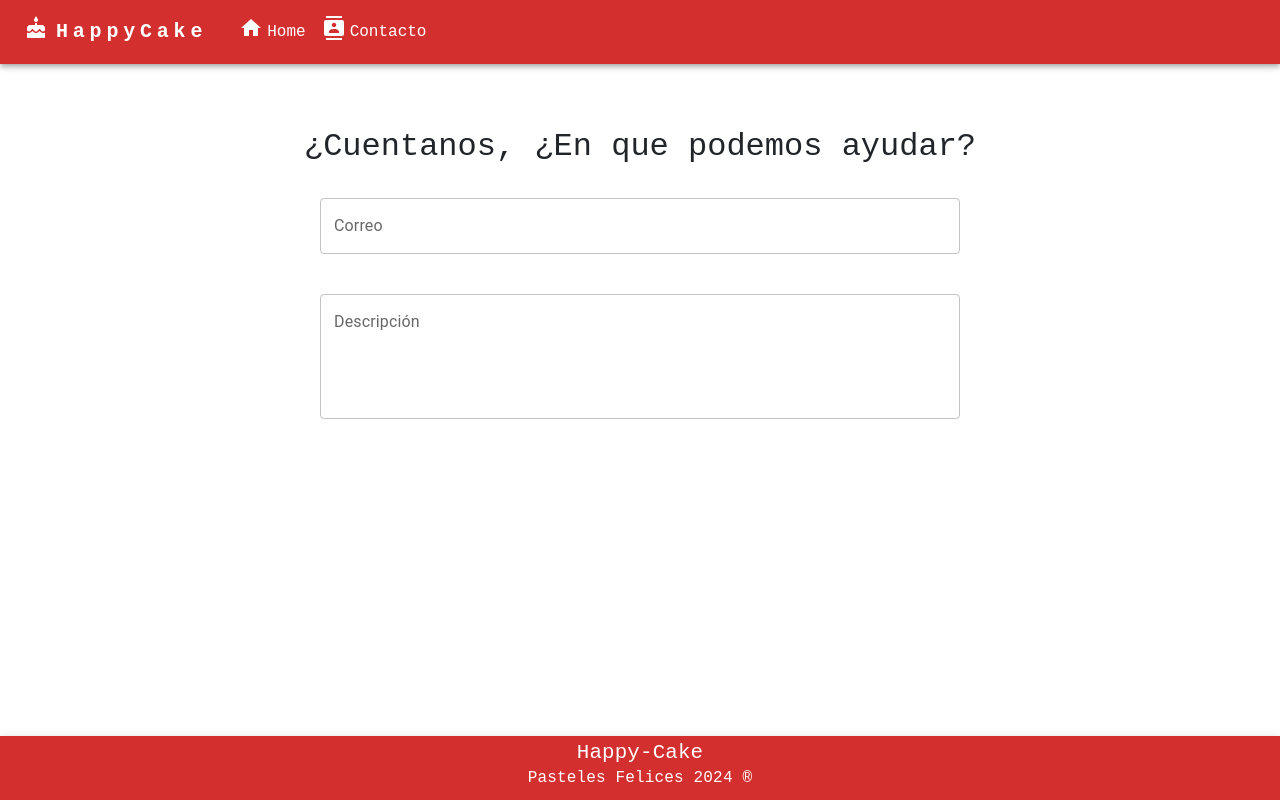
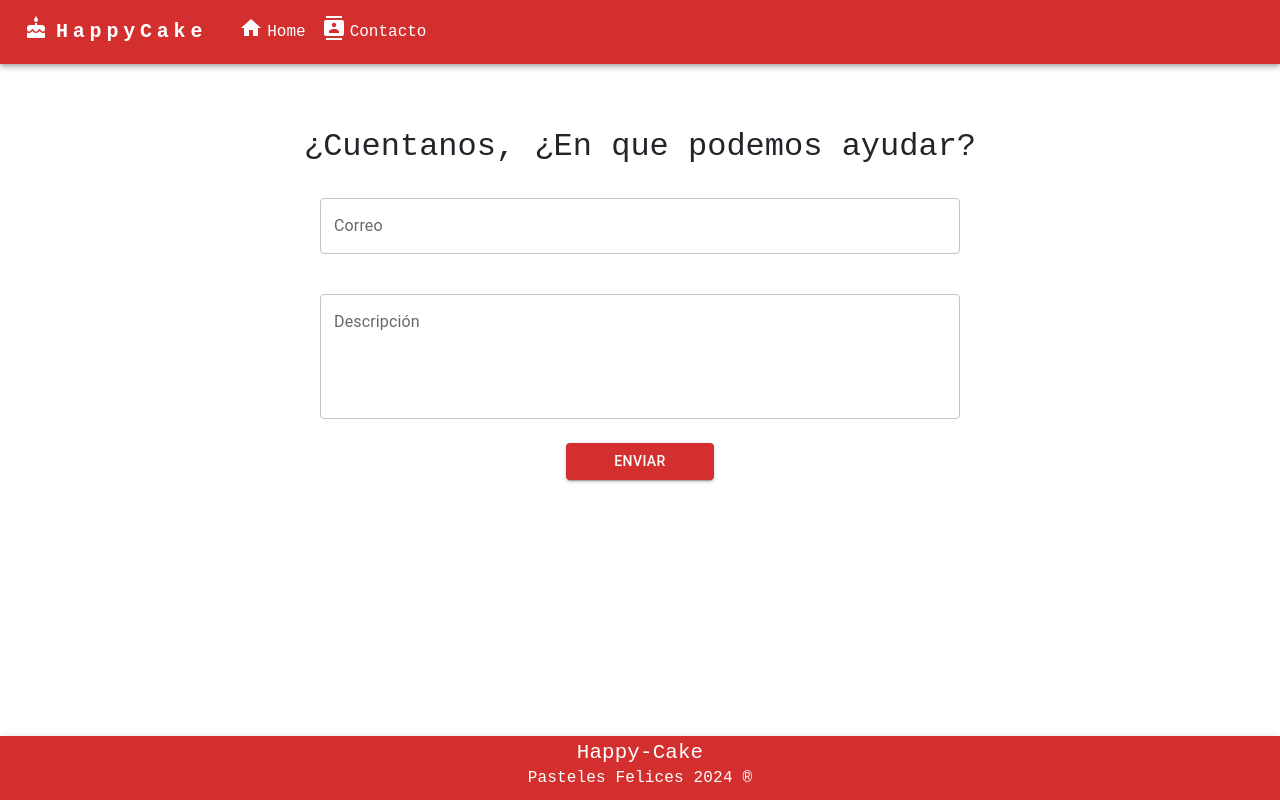
Before and after one commit to DomGP/Modulo05_Desafio_01, a React (Vite) app: page /contacto in a window 1280 px wide. Built offline with nearby package versions, Linux system fonts and the light colour scheme.

Commit message:
Se agrega boton en contacto

```diff
--- a/src/views/ContactoPage.jsx
+++ b/src/views/ContactoPage.jsx
@@ -1,4 +1,5 @@
 import TextField from '@mui/material/TextField';
+import Button from '@mui/material/Button';
 
 const ContactoPage = () => {
     return (
@@ -17,6 +18,15 @@ const ContactoPage = () => {
                 placeholder='Escribe un texto...'
                 rows={4}
                 sx={{mt:5, width:'50%'}}/>
+            <Button
+                variant="contained"
+                color='error'
+                sx={{
+                    mt:3,
+                    pl:6,
+                    pr:6}}>
+                    Enviar
+            </Button>
         </div>
     )
 }
```
